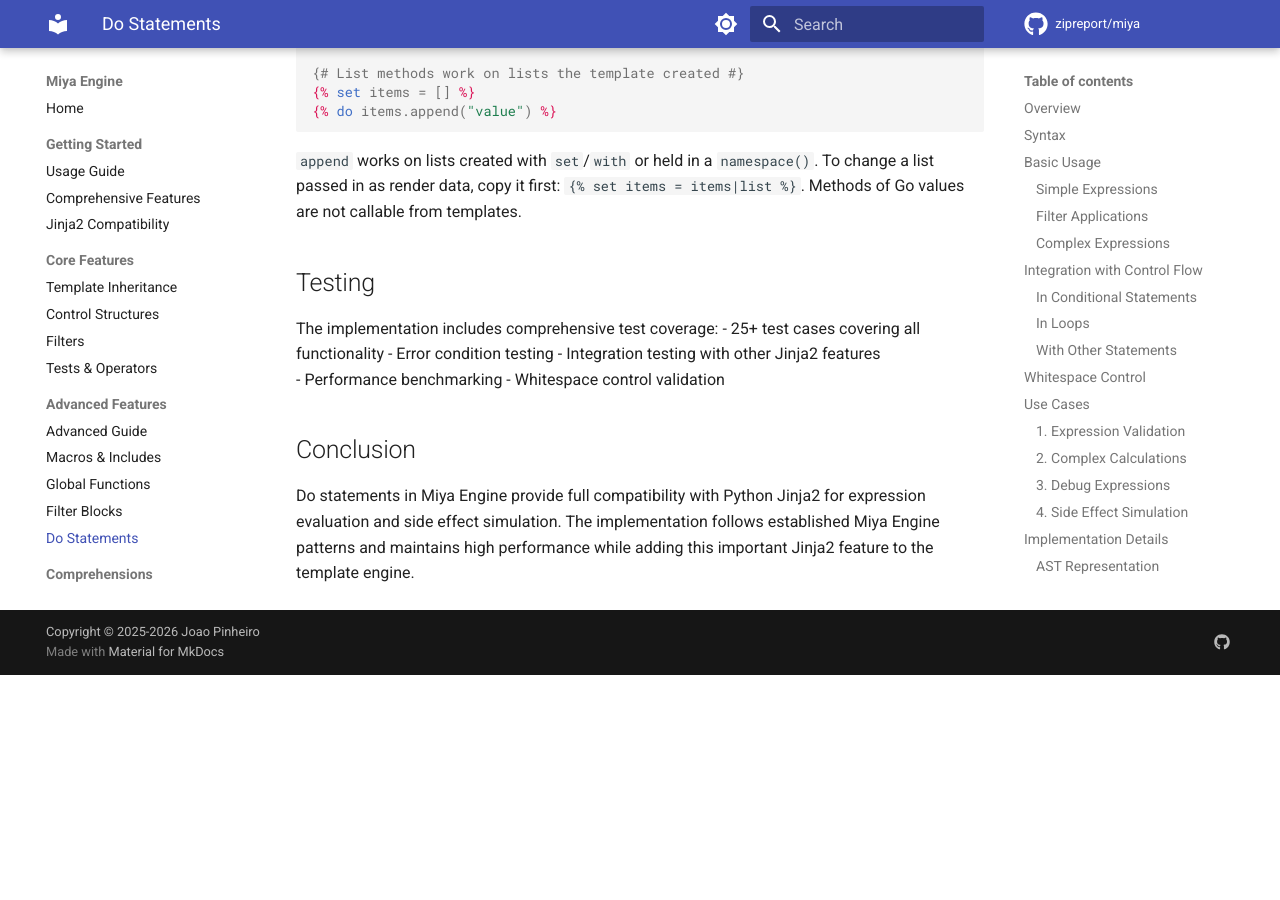
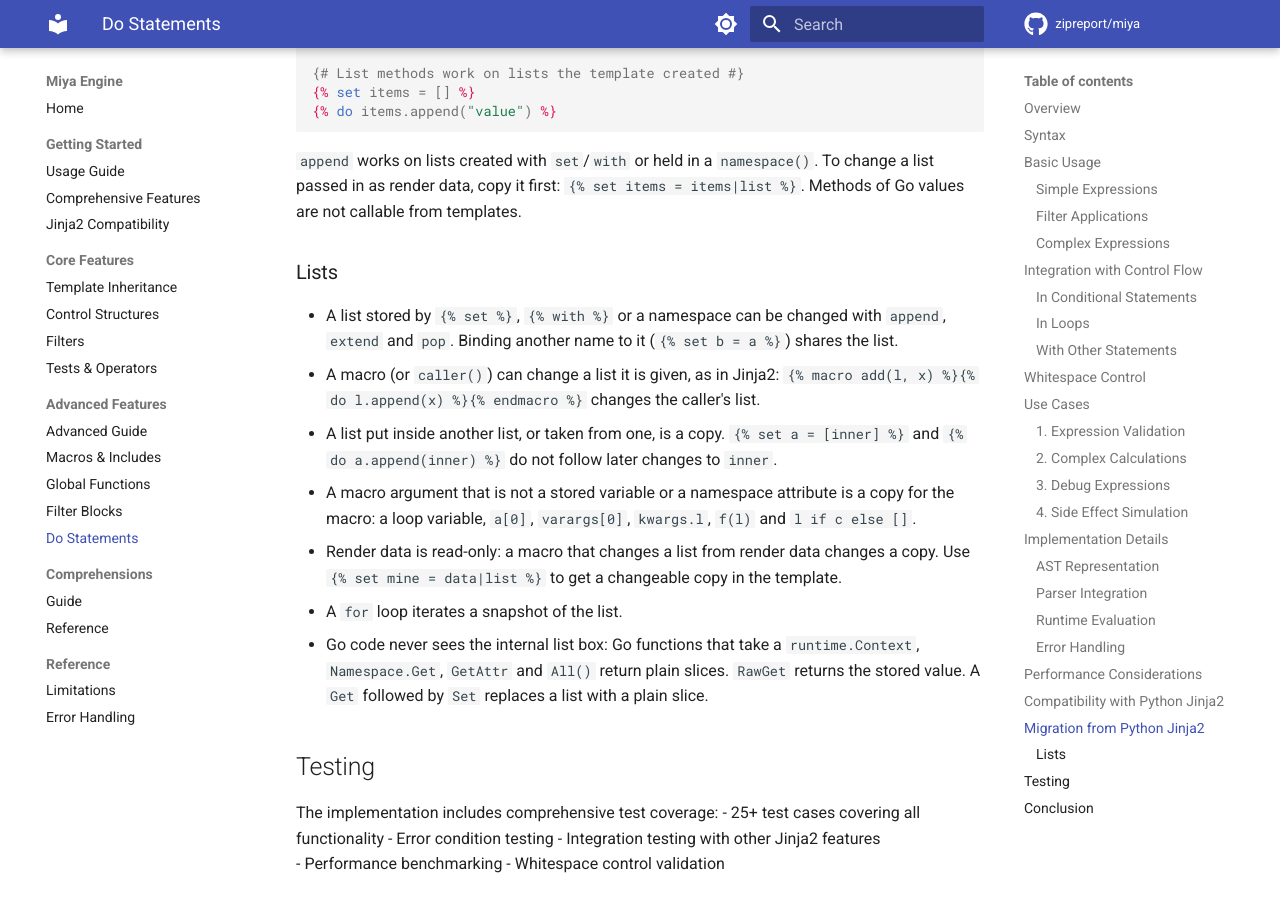
Before and after one commit to zipreport/miya, an MkDocs documentation site: the page built from docs/DO_STATEMENTS_IMPLEMENTATION.md, in a window 1280 px wide and 900 px high, scrolled down 4896 px. Built offline with MkDocs 1.6.1 and Material for MkDocs 9.7.7, drawn with Linux system fonts in a browser that asks for light colours; comment, search, counter and statistics services are not loaded; before the commit the page ends 5571 px from its top, so only the background shows below that.

Commit message:
docs: macro list arguments and Go list exits; kwarg literal test

```diff
--- a/docs/DO_STATEMENTS_IMPLEMENTATION.md
+++ b/docs/DO_STATEMENTS_IMPLEMENTATION.md
@@ -200,6 +200,16 @@
 
 `append` works on lists created with `set`/`with` or held in a `namespace()`. To change a list passed in as render data, copy it first: `{% set items = items|list %}`. Methods of Go values are not callable from templates.
 
+### Lists
+
+- A list stored by `{% set %}`, `{% with %}` or a namespace can be changed with `append`, `extend` and `pop`. Binding another name to it (`{% set b = a %}`) shares the list.
+- A macro (or `caller()`) can change a list it is given, as in Jinja2: `{% macro add(l, x) %}{% do l.append(x) %}{% endmacro %}` changes the caller's list.
+- A list put inside another list, or taken from one, is a copy. `{% set a = [inner] %}` and `{% do a.append(inner) %}` do not follow later changes to `inner`.
+- A macro argument that is not a stored variable or a namespace attribute is a copy for the macro: a loop variable, `a[0]`, `varargs[0]`, `kwargs.l`, `f(l)` and `l if c else []`.
+- Render data is read-only: a macro that changes a list from render data changes a copy. Use `{% set mine = data|list %}` to get a changeable copy in the template.
+- A `for` loop iterates a snapshot of the list.
+- Go code never sees the internal list box: Go functions that take a `runtime.Context`, `Namespace.Get`, `GetAttr` and `All()` return plain slices. `RawGet` returns the stored value. A `Get` followed by `Set` replaces a list with a plain slice.
+
 ## Testing
 
 The implementation includes comprehensive test coverage:
```
Also changed, not shown: CHANGELOG.md (+6 -0 lines), 1 other file.
